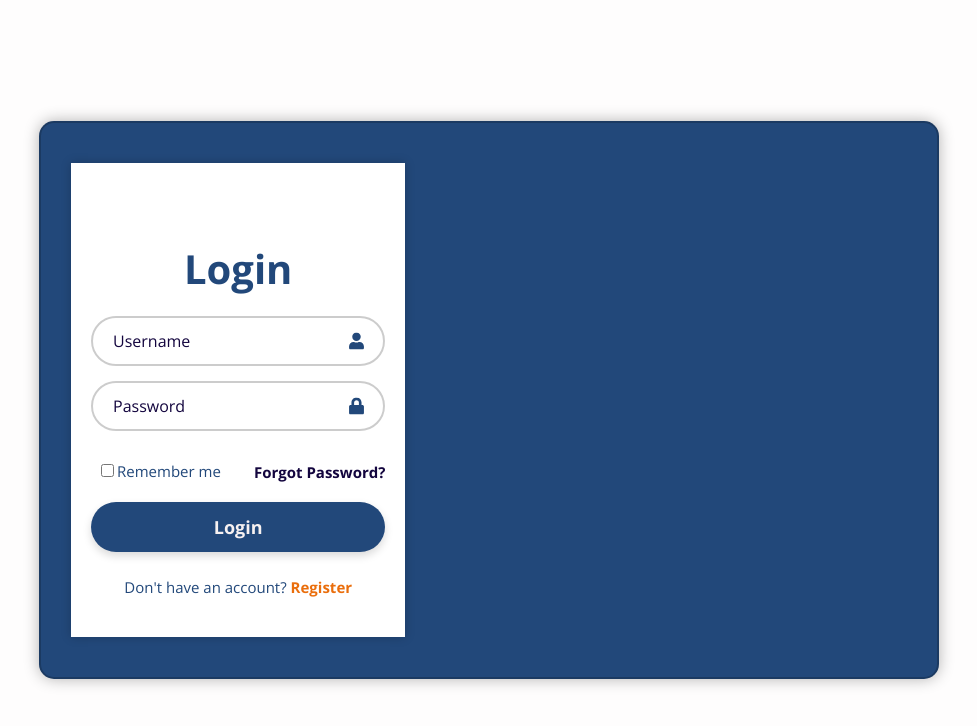
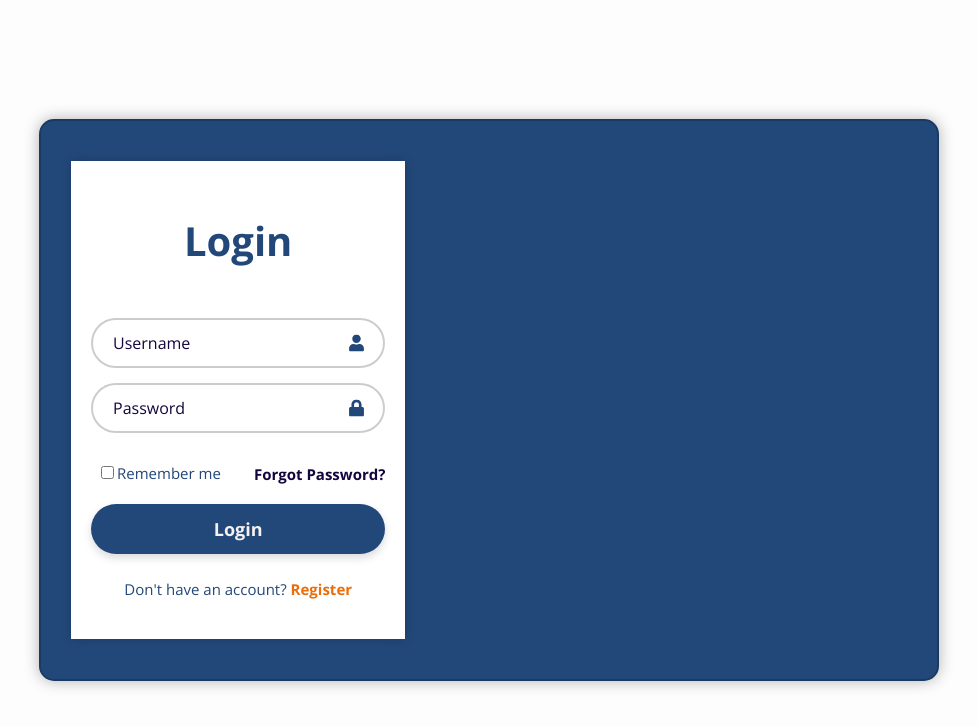
Before and after one commit to dice-iust/frontend, a React (Create React App) app: page /login in a window 1280 px wide. Shown: the top 726 px of the page, without its empty margins (151-1128 px from the left). Built offline with nearby package versions, Linux system fonts and the light colour scheme; no server answers; a web font is replaced by a local one.

Commit message:
Fix : edit login

```diff
--- a/src/Components/LoginForm/LoginForm.scss
+++ b/src/Components/LoginForm/LoginForm.scss
@@ -51,7 +51,8 @@
 .wrapperLogin h1 {
     font-size: 36px;
     text-align: center;
-    margin-bottom: 20px;
+    margin-bottom: 50px;
+    margin-top: 0;
 }
 
 .input-box {
```
